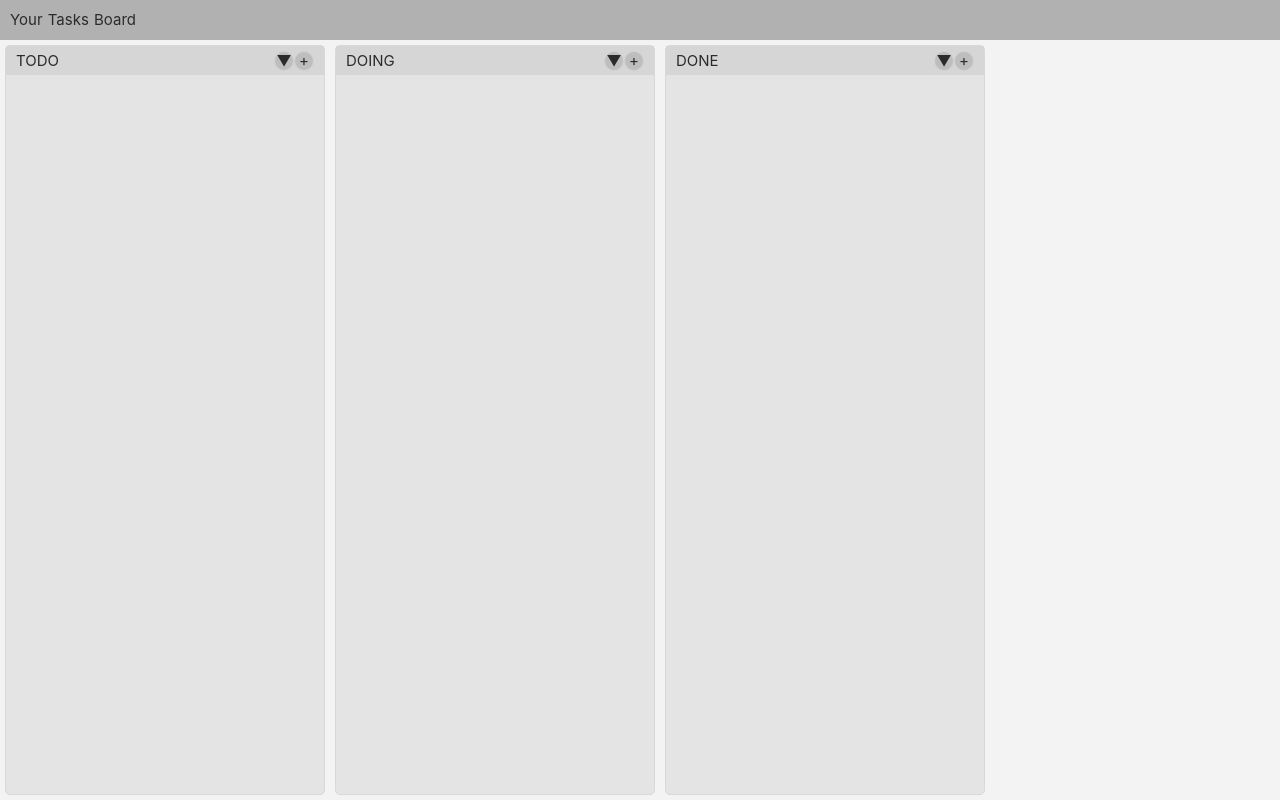
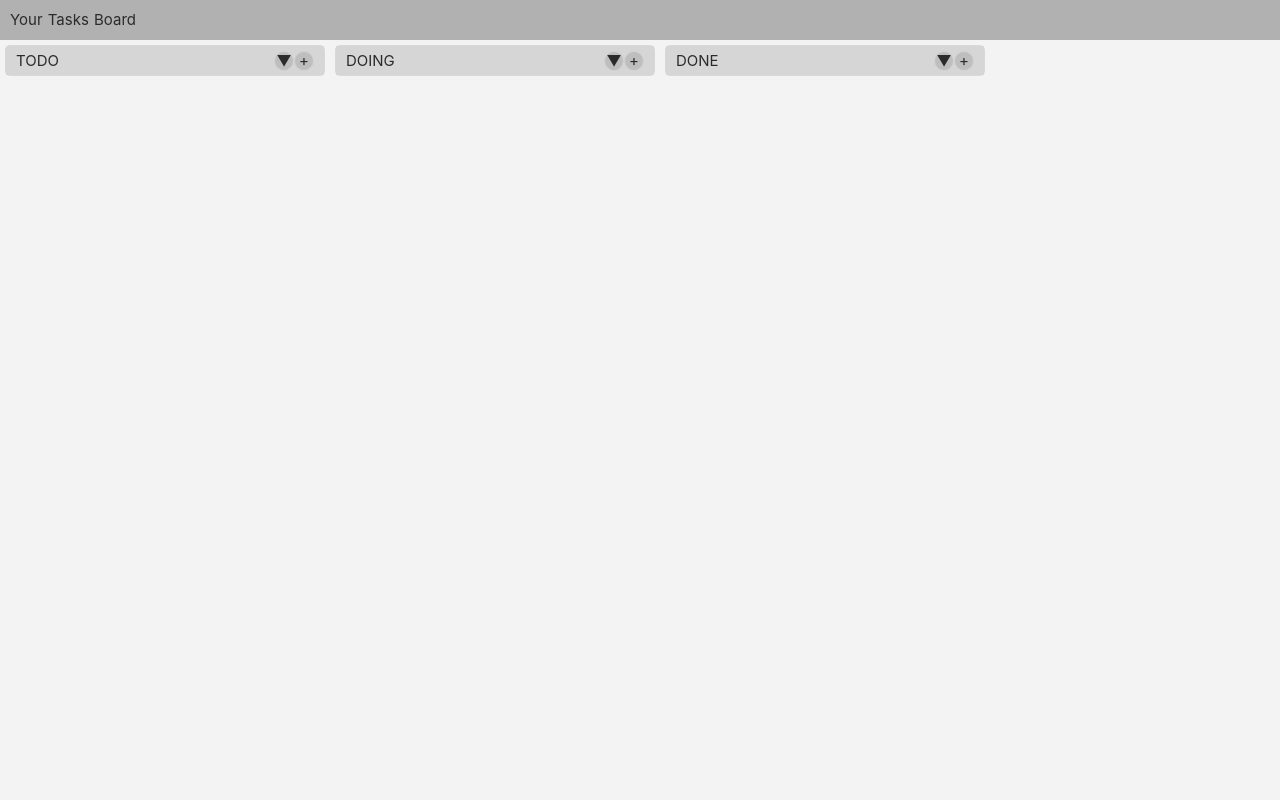
Before and after one commit to cigalecigales/tasks-board, a Nuxt app: page /App in a window 1280 px wide. Built offline with nearby package versions, Linux system fonts and the light colour scheme.

Commit message:
fixed design

```diff
--- a/components/HeaderMenu.vue
+++ b/components/HeaderMenu.vue
@@ -18,8 +18,8 @@ export default {
 
 <style lang="scss" scoped>
 .container {
-    min-height: 5vh;
-    line-height: 5vh;
+    min-height: 40px;
+    line-height: 40px;
     width: 100%;
     background: rgb(177, 177, 177);
 
--- a/components/Kanban.vue
+++ b/components/Kanban.vue
@@ -62,6 +62,8 @@ export default {
   background: #ffffff;
   padding: 10px;
   width: calc(100% - 10px);
+  min-width: calc(100% - 10px);
+  max-width: calc(100% - 10px);
   min-height: initial;
   height: initial;
 
--- a/components/TaskList.vue
+++ b/components/TaskList.vue
@@ -74,14 +74,16 @@ export default {
 <style lang="scss" scoped>
 .container {
   box-sizing: border-box;
-  min-height: calc(95vh - 10px);
-  height: calc(95vh - 10px);
+  min-height: calc(100% - 10px);
+  height: calc(100% - 10px);
   border-radius: 5px;
   width: 25%;
+  max-width: 320px;
+  min-width: 320px;
   background: #e4e4e4;
   margin: 5px;
   border: 1px solid #d8d8d8;
-  float: left;
+  display: inline-block;
 
   .title {
     background: #d6d6d6;
--- a/layouts/default.vue
+++ b/layouts/default.vue
@@ -1,7 +1,6 @@
-<template>
-  <div>
-    <nuxt/>
-  </div>
+<template lang="pug">
+  div.plane
+    nuxt.plane
 </template>
 
 <style lang="scss">
@@ -18,11 +17,17 @@ html, body {
   margin: 0;
   background: #f3f3f3;
   color: #2b2b2b;
+  width: 100%;
+  height: 100%;
 }
 
 *, *:before, *:after {
   box-sizing: border-box;
   margin: 0;
+}
+
+.plane {
+  height: 100%;
 }
 
 // 入力欄
--- a/pages/App.vue
+++ b/pages/App.vue
@@ -1,8 +1,10 @@
 <template lang="pug">
-    div.container
+    div.container.plane
         HeaderMenu
-        div(v-for="board in this.$store.state.boards")
-            TaskList(:board="board")
+        div.tasksContainer
+            div.tasks
+                div.task(v-for="board in this.$store.state.boards")
+                    TaskList(:board="board")
         AddKanban(v-if="this.$store.state.add_kanban.modal")
         KanbanDetails(v-if="this.$store.state.kanban_details.modal")
 </template>
@@ -24,5 +26,20 @@ export default {
 
 
 <style lang="scss" scoped>
+.tasksContainer {
+    width: 100%;
+    overflow-x: scroll;
+    height: calc(100% - 40px);
+}
 
+.tasks {
+    display: inline-block;
+    white-space: nowrap;
+    height: 100%;
+}
+
+.task {
+    display: inline-block;
+    height: 100%;
+}
 </style>
--- a/pages/index.vue
+++ b/pages/index.vue
@@ -1,5 +1,5 @@
 <template lang="pug">
-  div
+  div.plane
     App
 </template>
 
@@ -46,7 +46,5 @@ export default {
 </script>
 
 <style lang="scss" scoped>
-.container {
 
-}
 </style>
```
Also changed, not shown: 3 other files (tests, documents, lock files or other folders).
